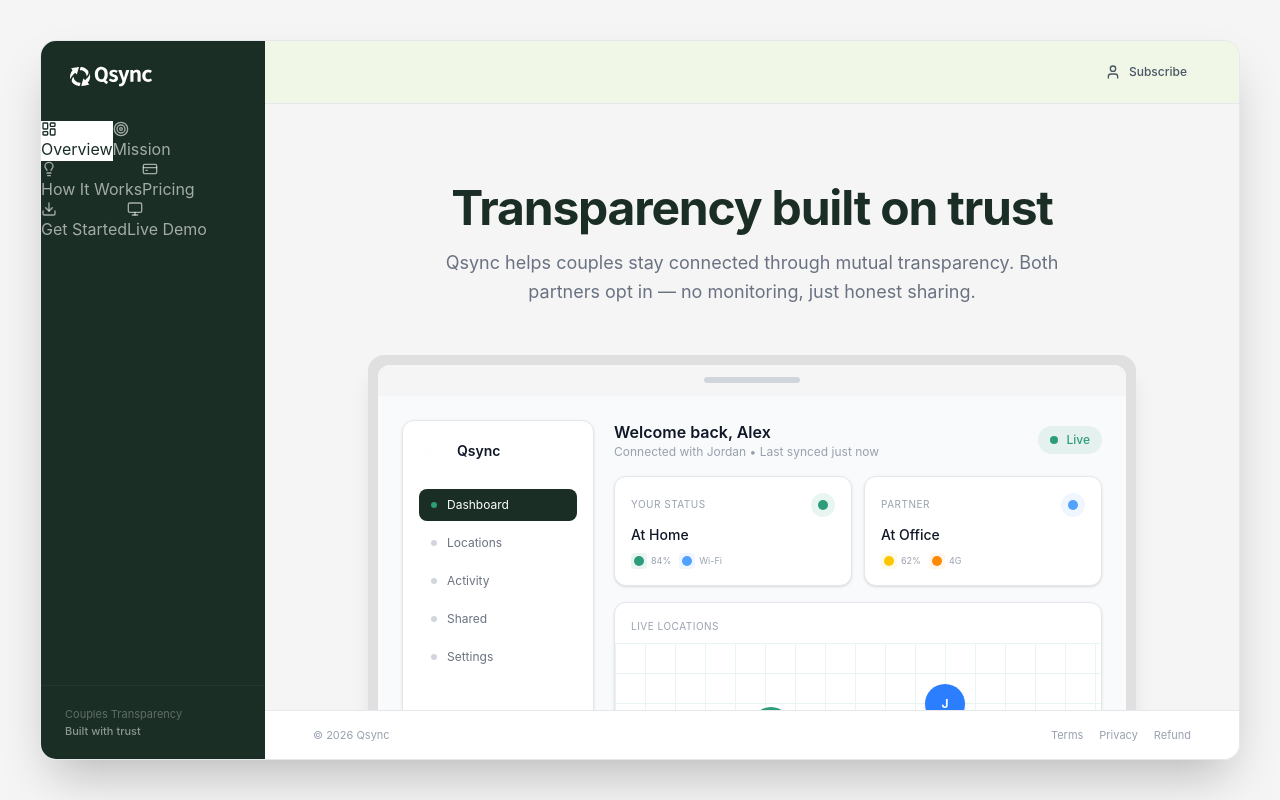
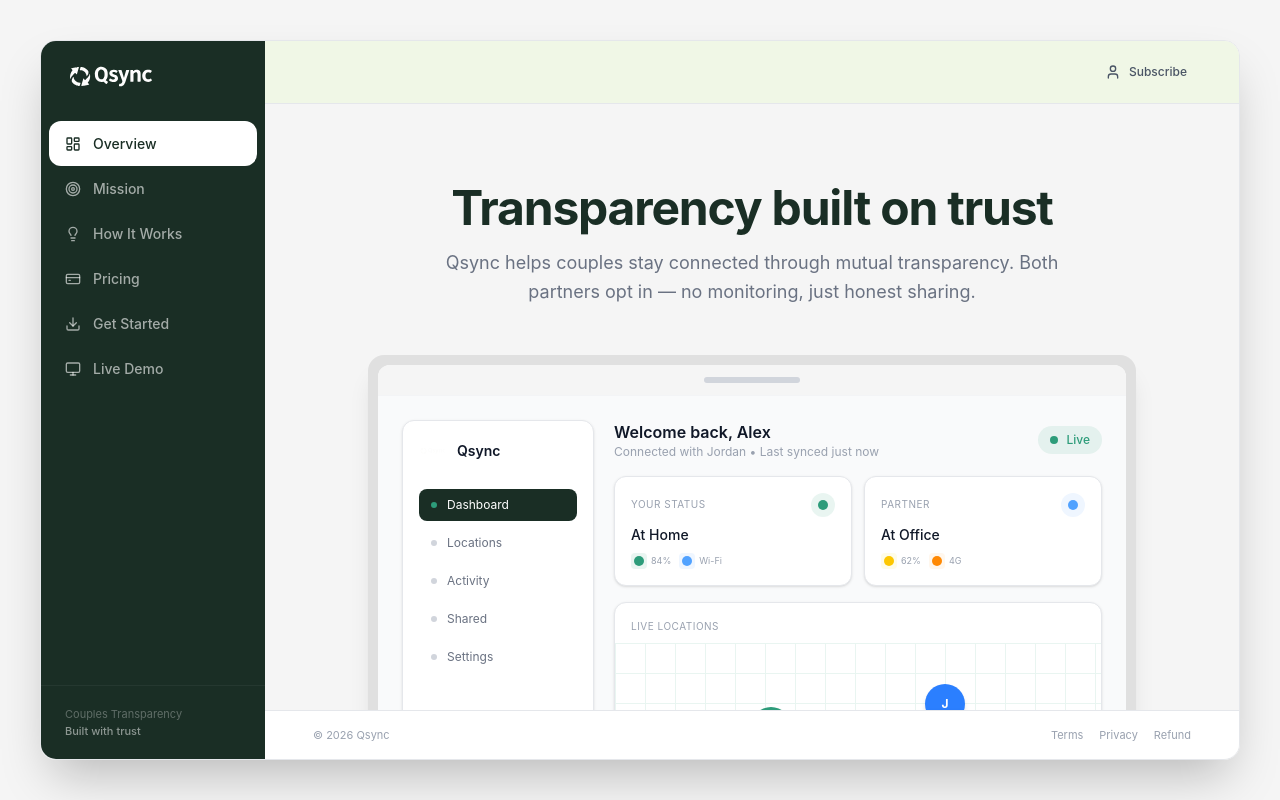
Before and after one commit to Qroid/Qsync, a React (Vite) app: page / in a window 1280 px wide. Built offline with nearby package versions, Linux system fonts and the light colour scheme.

Commit message:
Fix menu layout - add flex-col to nav, fix sidebar-item styles

```diff
--- a/src/components/landing/MobileNav.jsx
+++ b/src/components/landing/MobileNav.jsx
@@ -38,7 +38,7 @@ export default function MobileNav({ isOpen, onClose, activeSection, onNavigate }
             </button>
           </div>
 
-          <nav className="flex-1 py-2">
+          <nav className="flex-1 py-2 flex flex-col px-2">
             {sections.map((s) => {
               const Icon = s.icon
               return (
--- a/src/components/landing/SideNav.jsx
+++ b/src/components/landing/SideNav.jsx
@@ -17,7 +17,7 @@ export default function SideNav({ activeSection, onNavigate }) {
         <img src="/logo/icon.svg" alt="Qsync" className="h-6" />
       </Link>
 
-      <nav className="flex-1 py-2">
+      <nav className="flex-1 py-2 flex flex-col px-2">
         {sections.map((s) => {
           const Icon = s.icon
           return (
--- a/src/index.css
+++ b/src/index.css
@@ -23,9 +23,19 @@ body {
 }
 
 .sidebar-item {
+  display: flex;
+  align-items: center;
+  gap: 0.75rem;
+  width: 100%;
+  padding: 0.75rem 1rem;
+  font-size: 0.875rem;
+  font-weight: 500;
+  border-radius: 0.75rem;
   background: transparent;
   color: rgba(255, 255, 255, 0.6);
   transition: all 0.15s ease;
+  text-align: left;
+  flex-shrink: 0;
 }
 
 .sidebar-item:hover {
```
